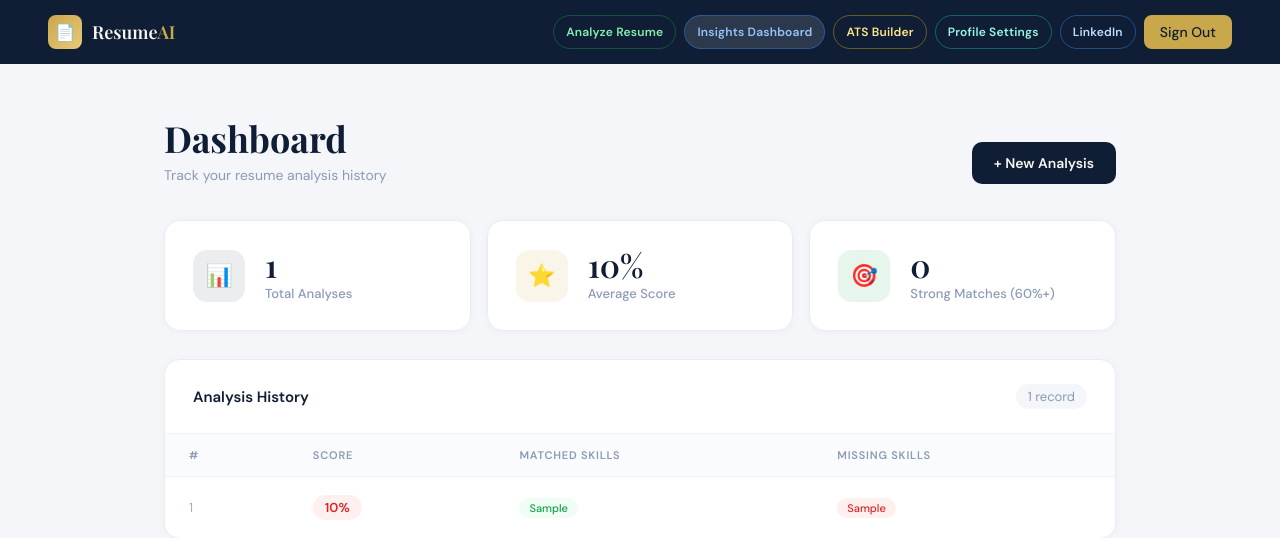
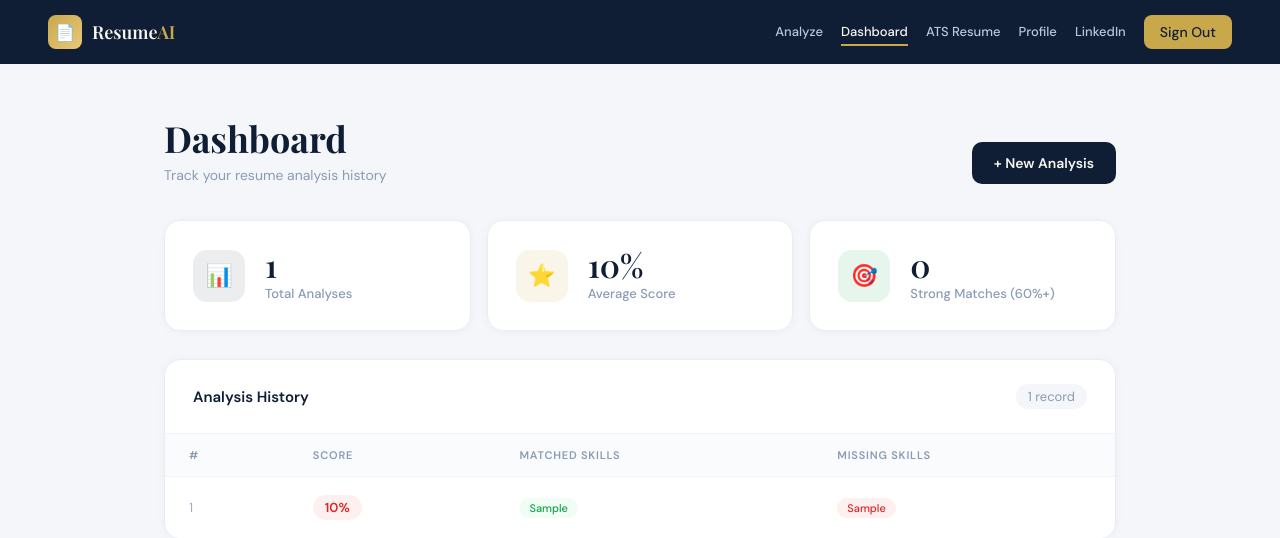
Before and after one commit to anandkundurthi/ai-resume-analyzer, a FastAPI app: page /dashboard in a window 1280 px wide. Shown: the top 538 px of the page. Run offline with FastAPI, Linux system fonts and the light colour scheme; the visitor is signed in with stand-in values (Sample User, id 1); tables that the repository leaves empty hold one stand-in row (values such as "Sample post").

Commit message:
Refine navbar to a cleaner professional style

```diff
--- a/app/templates/dashboard.html
+++ b/app/templates/dashboard.html
@@ -14,15 +14,10 @@
         .brand-icon { width: 34px; height: 34px; background: linear-gradient(135deg, var(--gold), var(--gold-light)); border-radius: 8px; display: flex; align-items: center; justify-content: center; font-size: 16px; }
         .brand-name { font-family: 'Playfair Display', serif; font-size: 18px; color: var(--white); }
         .brand-name span { color: var(--gold); }
-        .nav-links { display: flex; align-items: center; gap: 8px; flex-wrap: wrap; }
-        .nav-link { text-decoration: none; padding: 8px 12px; border-radius: 999px; font-size: 12px; font-weight: 600; letter-spacing: 0.2px; color: #d3deef; border: 1px solid transparent; transition: all 0.2s; }
-        .nav-link:hover { color: var(--white); border-color: rgba(255,255,255,0.22); background: rgba(255,255,255,0.08); }
-        .nav-link.active { color: var(--white); background: rgba(255,255,255,0.12); border-color: rgba(255,255,255,0.28); }
-        .nav-link.nav-analyze { border-color: rgba(22,163,74,0.4); color: #86efac; }
-        .nav-link.nav-dashboard { border-color: rgba(59,130,246,0.4); color: #93c5fd; }
-        .nav-link.nav-ats { border-color: rgba(234,179,8,0.4); color: #fde68a; }
-        .nav-link.nav-profile { border-color: rgba(20,184,166,0.45); color: #99f6e4; }
-        .nav-link.nav-linkedin { border-color: rgba(45,137,239,0.45); color: #bfdbfe; }
+        .nav-links { display: flex; align-items: center; gap: 18px; flex-wrap: wrap; }
+        .nav-link { text-decoration: none; font-size: 13px; font-weight: 500; color: #b9c7dd; padding: 4px 0; border-bottom: 2px solid transparent; transition: color 0.2s, border-color 0.2s; }
+        .nav-link:hover { color: var(--white); border-color: rgba(255,255,255,0.25); }
+        .nav-link.active { color: var(--white); border-color: var(--gold); }
         .nav-logout { text-decoration: none; padding: 8px 16px; border-radius: 8px; font-size: 14px; font-weight: 500; color: var(--navy); background: var(--gold); transition: all 0.2s; }
         .nav-logout:hover { background: var(--gold-light); }
         main { max-width: 1000px; margin: 0 auto; padding: 50px 24px; }
@@ -70,12 +65,12 @@
 <nav>
     <a href="/upload" class="brand"><div class="brand-icon">📄</div><div class="brand-name">Resume<span>AI</span></div></a>
     <div class="nav-links">
-        <a href="/upload" class="nav-link nav-analyze">Analyze Resume</a>
-        <a href="/dashboard" class="nav-link nav-dashboard active">Insights Dashboard</a>
-        <a href="/ats-resume" class="nav-link nav-ats">ATS Builder</a>
-        <a href="/profile" class="nav-link nav-profile">Profile Settings</a>
+        <a href="/upload" class="nav-link">Analyze</a>
+        <a href="/dashboard" class="nav-link active">Dashboard</a>
+        <a href="/ats-resume" class="nav-link">ATS Resume</a>
+        <a href="/profile" class="nav-link">Profile</a>
         {% if linkedin_url %}
-        <a href="{{ linkedin_url }}" class="nav-link nav-linkedin" target="_blank" rel="noopener noreferrer">LinkedIn</a>
+        <a href="{{ linkedin_url }}" class="nav-link" target="_blank" rel="noopener noreferrer">LinkedIn</a>
         {% endif %}
         <a href="/logout" class="nav-logout">Sign Out</a>
     </div>
```
Also changed, not shown: app/templates/ats_resume.html (+9 -14 lines), app/templates/index.html (+9 -14 lines), app/templates/profile.html (+9 -14 lines), app/templates/result.html (+9 -14 lines).
